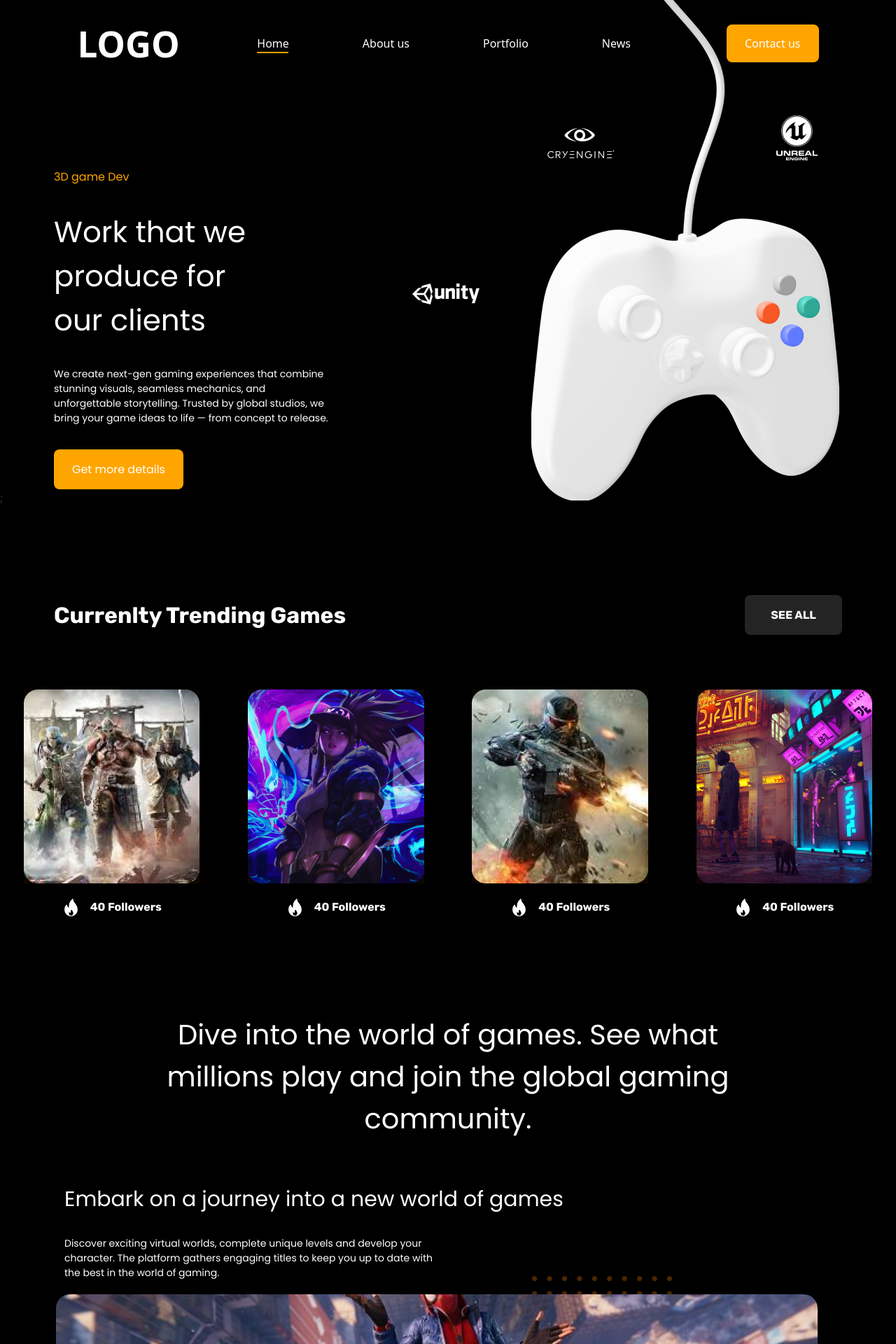
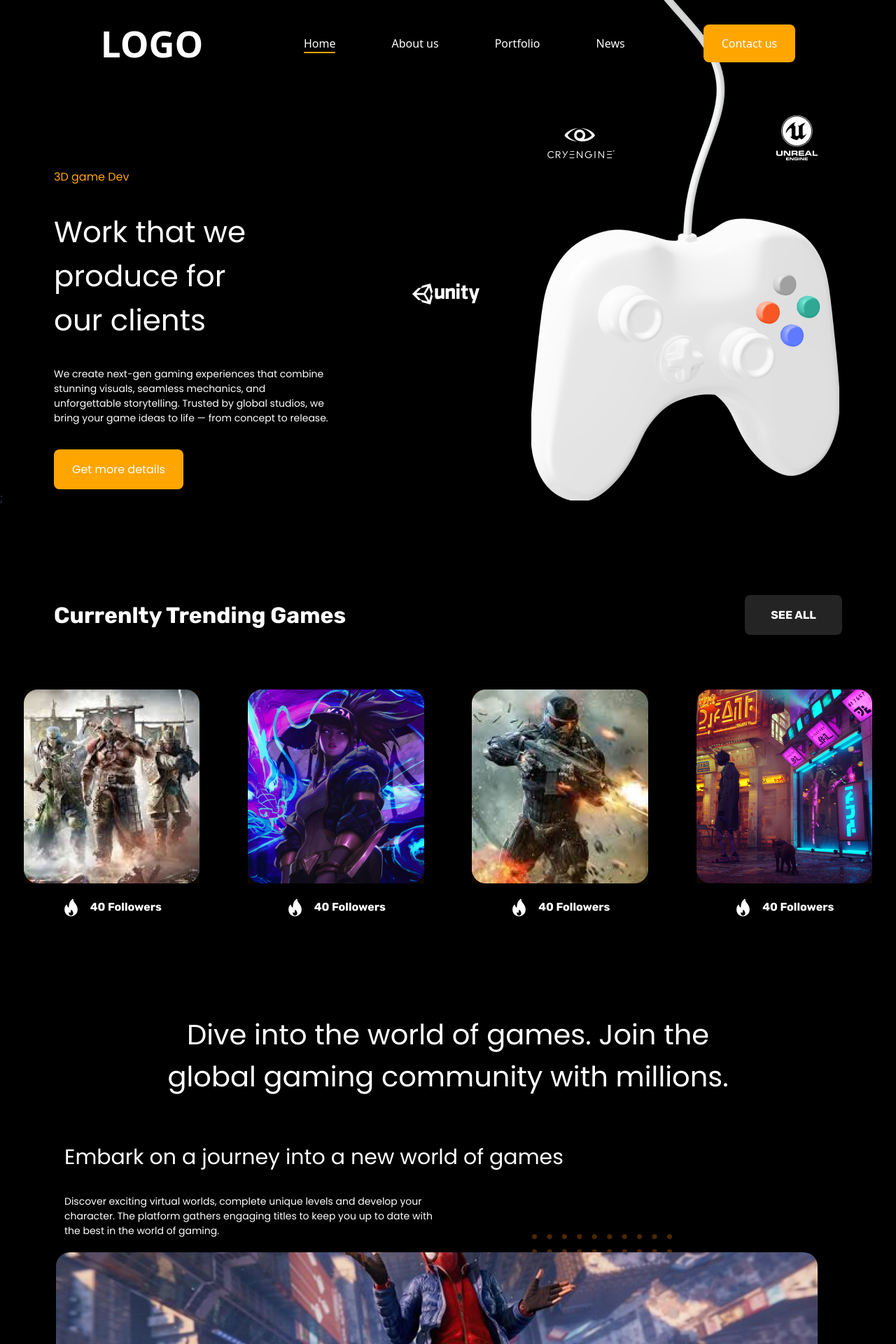
Before and after one commit to yurij842shvets/games-react-project, a React (Vite) app: page / in a window 1280 px wide. Shown: the top 1920 px of the page at 70% size. Built offline with nearby package versions, Linux system fonts and the light colour scheme.

Commit message:
add adaptive for logos

```diff
--- a/src/Burger.jsx
+++ b/src/Burger.jsx
@@ -6,7 +6,7 @@
   background-color: orange;
   color: #fff;
   padding: 15px 25px;
-
+    z-index: 1;
 `;
 const Line = styled.div`
   position: relative;
@@ -22,33 +22,32 @@
     background-color: orange;
     border-radius: 30px;
   }
+
 `;
 
 const Link = styled.a`
   color: #fff;
+  z-index: 1;
 
   @media screen and (max-width: 900px) {
-  color: #000;}
+    color: #000;
+  }
 `;
 
 const Nav = styled.nav`
   display: flex;
   justify-content: space-evenly;
   align-items: center;
-  gap: 105px;
-@media screen and (max-width: 900px) {
-
-  flex-direction: column;}
+  gap: 80px;
+  @media screen and (max-width: 900px) {
+    flex-direction: column;
+  }
 `;
-
-const BurgerWrapper = styled.div`
-`
-
 
 export default function Burger({ isOpen, setIsOpen }) {
   return (
     <>
-      <BurgerWrapper>
+      <div>
         <div
           className={`burger ${isOpen ? "open" : ""}`}
           onClick={() => setIsOpen(!isOpen)}
@@ -77,7 +76,7 @@
             <ContactButton>Contact us</ContactButton>
           </Nav>
         </div>
-      </BurgerWrapper>
+      </div>
     </>
   );
 }
--- a/src/home-page-css/Burger.css
+++ b/src/home-page-css/Burger.css
@@ -9,7 +9,7 @@
   align-items: center;
 }
 
-@media screen and (max-width: 900px) {
+@media screen and (max-width: 954px) {
   .burger {
     display: flex;
     flex-direction: column;
--- a/src/main/Logos.jsx
+++ b/src/main/Logos.jsx
@@ -4,7 +4,7 @@
   margin: 100px 45px 0;
   display: flex;
 
-  @media screen and (max-width: 905px) {
+  @media screen and (max-width: 954px) {
     margin: 100px 15% 0;
   }
 `;
@@ -50,10 +50,10 @@
     height: 750px;
   }
 
-  @media screen and (max-width: 1158px) {
+  @media screen and (max-width: 1200px) {
     left: -250px;
   }
-  @media screen and (max-width: 905px) {
+  @media screen and (max-width: 954px) {
     display: none;
   }
 `;
@@ -71,12 +71,16 @@
     width: 200px;
     height: 200px;
 
-    @media screen and (max-width: 1158px) {
+    @media screen and (max-width: 1200px) {
       left: -120px;
     }
 
-    @media screen and (max-width: 905px) {
+    @media screen and (max-width: 954px) {
       left: 15px;
+    }
+    @media screen and (max-width: 692px) {
+      top: 545px;
+      left: -320px;
     }
   }
 `;
@@ -95,12 +99,17 @@
     width: 200px;
     height: 200px;
 
-    @media screen and (max-width: 1158px) {
+    @media screen and (max-width: 1200px) {
       left: 20px;
     }
 
-    @media screen and (max-width: 905px) {
+    @media screen and (max-width: 954px) {
       top: 10px;
+    }
+
+    @media screen and (max-width: 692px) {
+      left: -440px;
+      top: 510px;
     }
   }
 `;
@@ -119,13 +128,17 @@
     width: 200px;
     height: 200px;
 
-    @media screen and (max-width: 1158px) {
+    @media screen and (max-width: 1200px) {
       left: 320px;
     }
 
-    @media screen and (max-width: 905px) {
+    @media screen and (max-width: 954px) {
       left: 34px;
       top: 300px;
+    }
+    @media screen and (max-width: 692px) {
+      top: 525px;
+      left: -190px;
     }
   }
 `;
--- a/src/main/Text.jsx
+++ b/src/main/Text.jsx
@@ -82,7 +82,7 @@
     <div>
       <TitleContainer>
         <Title>
-          Dive into the world of games. See what millions play and join the global gaming community.
+          Dive into the world of games. Join the global gaming community with millions.
         </Title>
       </TitleContainer>
 
--- a/src/main/TrendingGames.jsx
+++ b/src/main/TrendingGames.jsx
@@ -30,6 +30,11 @@
   display: flex;
   justify-content: space-between;
   align-items: center;
+
+  @media screen and (max-width: 375px) {
+    flex-direction: column;
+    text-align: center;
+  }
 `;
 
 const DataContainer = styled.div`
@@ -42,11 +47,10 @@
     margin: 50px auto;
   }
 
-    @media screen and (max-width: 595px) {
+  @media screen and (max-width: 595px) {
     width: 300px;
   }
 `;
-
 
 export default function TrendingGames() {
   return (
@@ -61,7 +65,7 @@
           {trendinggames.map(({ img, icon, text, index }) => (
             <div key={index}>
               <img src={img} alt={text} />
-              <Text >
+              <Text>
                 <img src={icon} alt={text} />
                 {text}
               </Text>
```
